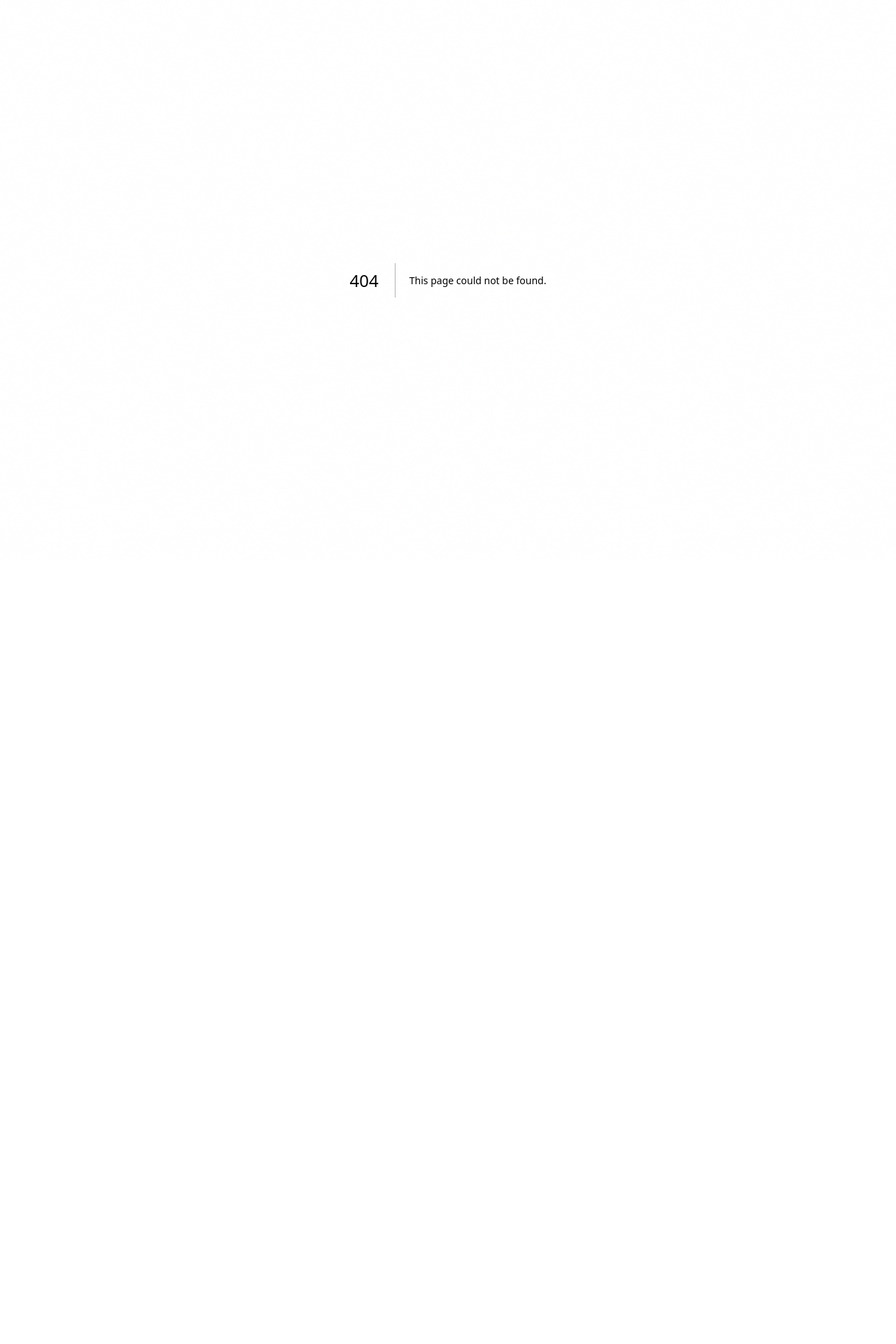
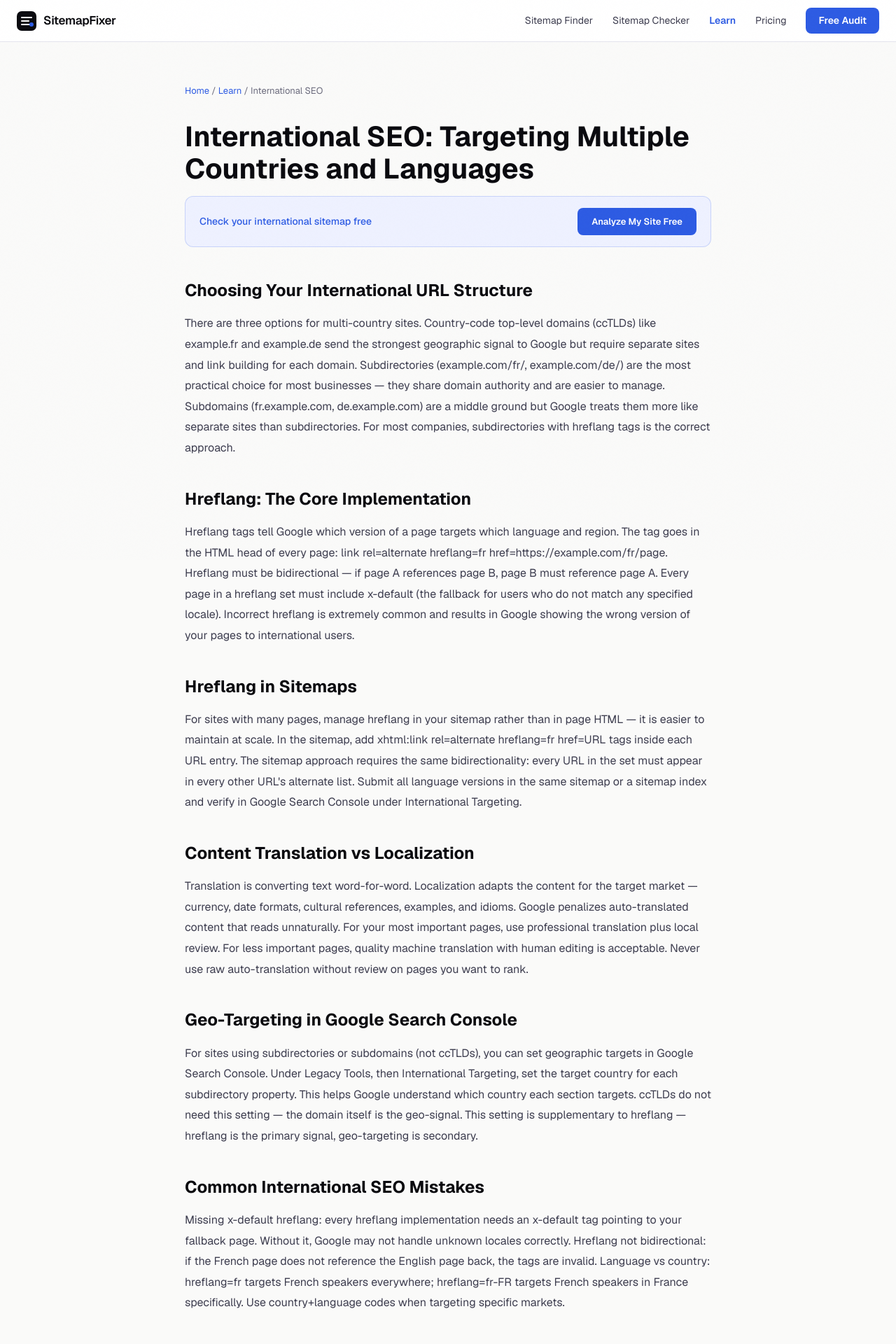
Before and after one commit to Watermelon-Coctail-Bar/sitemap-fixer, a Next.js app: page /learn/international-seo in a window 1280 px wide. Before the commit this address had no page. Shown: the top 1920 px of the page at 70% size. Before the commit the page ends 800 px from the top, so only its background shows below. Built offline with nearby package versions, Linux system fonts and the light colour scheme.

Commit message:
Create page.tsx

```diff
--- /dev/null
+++ b/src/app/learn/international-seo/page.tsx
@@ -0,0 +1,43 @@
+import type { Metadata } from 'next';
+export const metadata: Metadata = {
+  title: 'International SEO: How to Target Multiple Countries and Languages | SitemapFixer',
+  description: "International SEO ensures Google shows the right version of your site to users in different countries. Here is how hreflang, ccTLDs, subdirectories, and subdomains each work.",
+  alternates: { canonical: 'https://sitemapfixer.com/learn/international-seo' },
+};
+const sections = [
+  { h: "Choosing Your International URL Structure", d: "There are three options for multi-country sites. Country-code top-level domains (ccTLDs) like example.fr and example.de send the strongest geographic signal to Google but require separate sites and link building for each domain. Subdirectories (example.com/fr/, example.com/de/) are the most practical choice for most businesses — they share domain authority and are easier to manage. Subdomains (fr.example.com, de.example.com) are a middle ground but Google treats them more like separate sites than subdirectories. For most companies, subdirectories with hreflang tags is the correct approach." },
+  { h: "Hreflang: The Core Implementation", d: "Hreflang tags tell Google which version of a page targets which language and region. The tag goes in the HTML head of every page: link rel=alternate hreflang=fr href=https://example.com/fr/page. Hreflang must be bidirectional — if page A references page B, page B must reference page A. Every page in a hreflang set must include x-default (the fallback for users who do not match any specified locale). Incorrect hreflang is extremely common and results in Google showing the wrong version of your pages to international users." },
+  { h: "Hreflang in Sitemaps", d: "For sites with many pages, manage hreflang in your sitemap rather than in page HTML — it is easier to maintain at scale. In the sitemap, add xhtml:link rel=alternate hreflang=fr href=URL tags inside each URL entry. The sitemap approach requires the same bidirectionality: every URL in the set must appear in every other URL's alternate list. Submit all language versions in the same sitemap or a sitemap index and verify in Google Search Console under International Targeting." },
+  { h: "Content Translation vs Localization", d: "Translation is converting text word-for-word. Localization adapts the content for the target market — currency, date formats, cultural references, examples, and idioms. Google penalizes auto-translated content that reads unnaturally. For your most important pages, use professional translation plus local review. For less important pages, quality machine translation with human editing is acceptable. Never use raw auto-translation without review on pages you want to rank." },
+  { h: "Geo-Targeting in Google Search Console", d: "For sites using subdirectories or subdomains (not ccTLDs), you can set geographic targets in Google Search Console. Under Legacy Tools, then International Targeting, set the target country for each subdirectory property. This helps Google understand which country each section targets. ccTLDs do not need this setting — the domain itself is the geo-signal. This setting is supplementary to hreflang — hreflang is the primary signal, geo-targeting is secondary." },
+  { h: "Common International SEO Mistakes", d: "Missing x-default hreflang: every hreflang implementation needs an x-default tag pointing to your fallback page. Without it, Google may not handle unknown locales correctly. Hreflang not bidirectional: if the French page does not reference the English page back, the tags are invalid. Language vs country: hreflang=fr targets French speakers everywhere; hreflang=fr-FR targets French speakers in France specifically. Use country+language codes when targeting specific markets." },
+];
+export default function Page() {
+  return (
+    <div style={{ maxWidth: 800, margin: '0 auto', padding: '60px 24px' }}>
+      <nav style={{ fontSize: 13, color: '#6b6b7d', marginBottom: 32 }}>
+        <a href="/" style={{ color: '#2d5be3', textDecoration: 'none' }}>Home</a>{' / '}
+        <a href="/learn" style={{ color: '#2d5be3', textDecoration: 'none' }}>Learn</a>{' / '}
+        <span>International SEO</span>
+      </nav>
+      <h1 style={{ fontSize: 40, fontWeight: 700, color: '#0a0a0f', marginBottom: 16, lineHeight: 1.15 }}>International SEO: Targeting Multiple Countries and Languages</h1>
+      <div style={{ background: '#eef1ff', border: '1px solid rgba(45,91,227,0.2)', borderRadius: 12, padding: '16px 20px', marginBottom: 40, display: 'flex', alignItems: 'center', justifyContent: 'space-between', gap: 16 }}>
+        <span style={{ fontSize: 14, color: '#2d5be3', fontWeight: 500 }}>Check your international sitemap free</span>
+        <a href="/" style={{ background: '#2d5be3', color: 'white', padding: '10px 20px', borderRadius: 8, textDecoration: 'none', fontWeight: 600, fontSize: 13 }}>Analyze My Site Free</a>
+      </div>
+      <div style={{ fontSize: 16, color: '#3d3d4f', lineHeight: 1.85 }}>
+        {sections.map(({ h, d }) => (
+          <div key={h} style={{ marginBottom: 36 }}>
+            <h2 style={{ fontSize: 24, fontWeight: 700, color: '#0a0a0f', marginBottom: 10 }}>{h}</h2>
+            <p style={{ margin: 0 }}>{d}</p>
+          </div>
+        ))}
+      </div>
+      <div style={{ background: '#0a0a0f', borderRadius: 12, padding: '32px', textAlign: 'center', marginTop: 56 }}>
+        <div style={{ fontSize: 20, fontWeight: 700, color: 'white', marginBottom: 8 }}>Validate your international sitemap</div>
+        <div style={{ color: '#9999aa', marginBottom: 20, fontSize: 14 }}>Free — checks hreflang and URL patterns</div>
+        <a href="/" style={{ background: 'white', color: '#0a0a0f', padding: '14px 28px', borderRadius: 8, textDecoration: 'none', fontWeight: 700 }}>Analyze My Site Free</a>
+      </div>
+    </div>
+  );
+}
```
